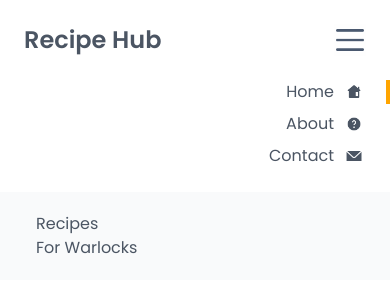
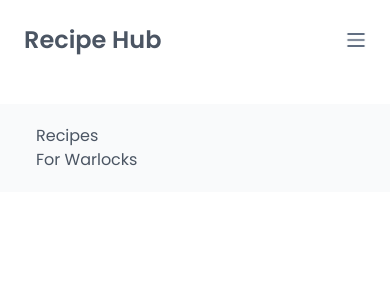
Before and after one commit to i-am-Shekinah/Recipe-Hub, a website: page index.html in a window 390 px wide. Drawn offline with Linux system fonts and the light colour scheme.

Commit message:
Complete navbar for screensizes < 1024px

```diff
--- a/index.html
+++ b/index.html
@@ -10,23 +10,43 @@
 </head>
 
 <body>
-  <section class="container text-gray-600 font-body grid lg:grid-cols-3">
+  <section class="text-gray-600 font-body grid lg:grid-cols-3">
     <header class="bg-white mb-6 lg:mb-0 lg:h-screen lg:col-span-1 text-end">
-      <section class="flex justify-between items-center w-full lg:justify-end py-6 px-6">
+
+
+      <!-- logo + navbar icon -->
+      <section class="relative flex justify-between items-center w-full lg:justify-end py-6 px-6 bg-white z-10">
         <h3 class="font-semibold text-2xl"><a href="#" class="cursor-pointer">Recipe Hub</a></h3>
-        <img src="./public/img/menu-icon.png" alt="Menu icon" class="w-8 h-8 lg:hidden" id="menu-icon">
+        <button aria-label="Toggle Menu">
+          <img src="./public/img/menu-icon.png" alt="Menu icon" class="w-5 h-5 lg:hidden cursor-pointer" id="menu-icon">
+        </button>
       </section>
-      <nav id="nav">
+
+
+      <!-- navbar -->
+      <nav id="nav" class="absolute right-0 transform -translate-y-full transition-transform duration-300 z-0">
+        <!-- <div
+      id="nav-menu"
+      class="absolute top-0 left-0 w-full bg-white shadow-md transform -translate-y-full transition-transform duration-300" -->
+        <!-- > -->
+
         <ul class="space-y-2">
-          <li class="flex justify-end pr-6 border-r-4 gap-1 items-center border-primary hover:opacity-60 transition-all duration-300 ease-in cursor-pointer">
+          <li
+            class="flex justify-end pr-6 border-r-4 gap-1 items-center border-primary hover:opacity-60 transition-all duration-300 ease-in cursor-pointer">
             <a href="#" class="px-2">Home</a>
             <img src="./public/img/home-icon.png" alt="home icon" class="w-4 h-4">
           </li>
-          <li class="flex justify-end pr-6 border-r-4 gap-1 items-center border-white hover:opacity-60 transition-all duration-300 ease-in cursor-pointer">
+
+
+          <li
+            class="flex justify-end pr-6 border-r-4 gap-1 items-center border-white hover:opacity-60 transition-all duration-300 ease-in cursor-pointer">
             <a href="#" class="px-2">About</a>
             <img src="./public/img/about-icon.png" alt="about icon" class="w-4 h-4">
           </li>
-          <li class="flex justify-end pr-6 border-r-4 gap-1 items-center border-white hover:opacity-60 transition-all duration-300 ease-in cursor-pointer">
+
+
+          <li
+            class="flex justify-end pr-6 border-r-4 gap-1 items-center border-white hover:opacity-60 transition-all duration-300 ease-in cursor-pointer">
             <a href="#" class="px-2">Contact</a>
             <img src="./public/img/contact-icon.png" alt="contact icon" class="w-4 h-4">
           </li>
@@ -34,6 +54,8 @@
       </nav>
     </header>
 
+
+    <!-- main -->
     <main class="lg:col-span-2 py-5 px-9 bg-gray-50">
       <header>
         <h1>Recipes</h1>
--- a/public/index.js
+++ b/public/index.js
@@ -1,8 +1,11 @@
 const menuIcon = document.querySelector('#menu-icon')
 const nav = document.querySelector('#nav')
+const navClassesToToggle = ['absolute', 'top-0', 'right-0', 'transform', '-translate-y-full']
 
 menuIcon.addEventListener('click', () => {
-  nav.classList.toggle('hidden')
+  navClassesToToggle.forEach(navClass => {
+    nav.classList.toggle(navClass)
+  })
 })
 
 window.addEventListener('resize', () => {
```
Also changed, not shown: public/styles.css.
